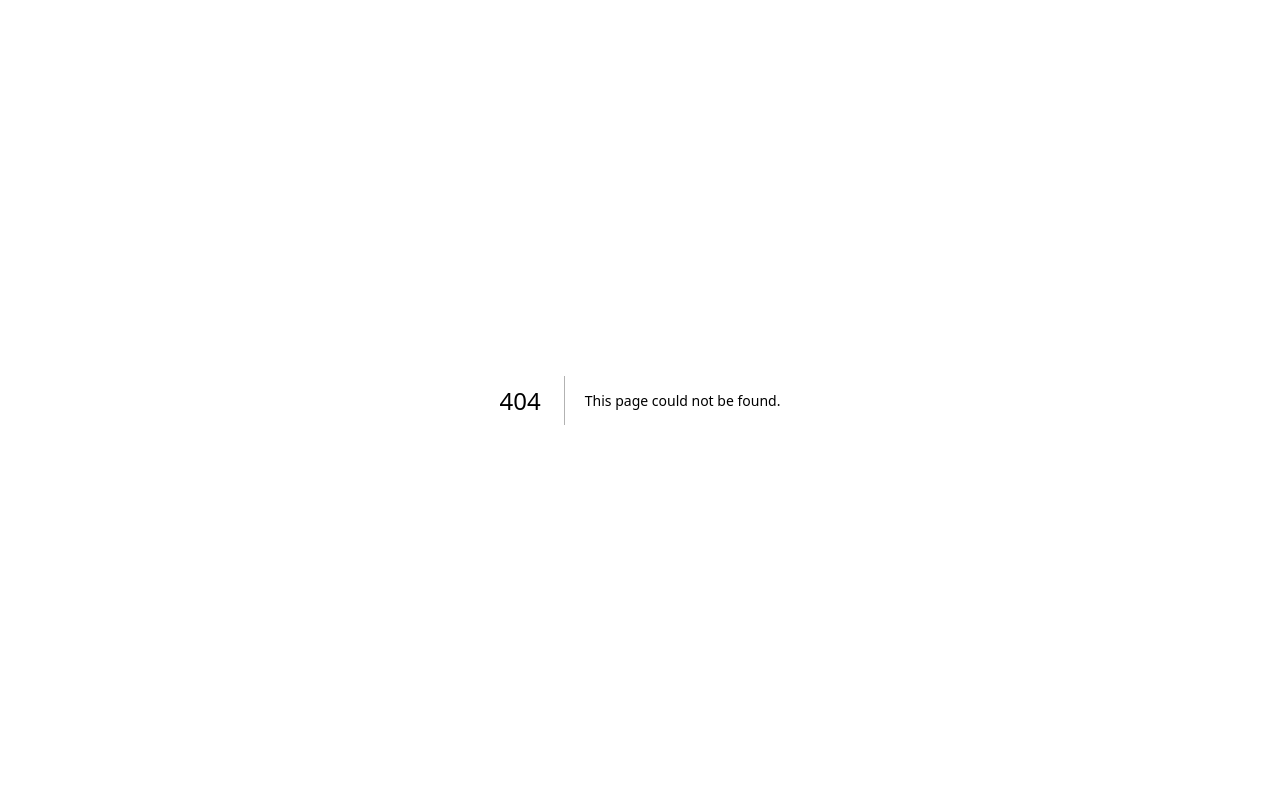
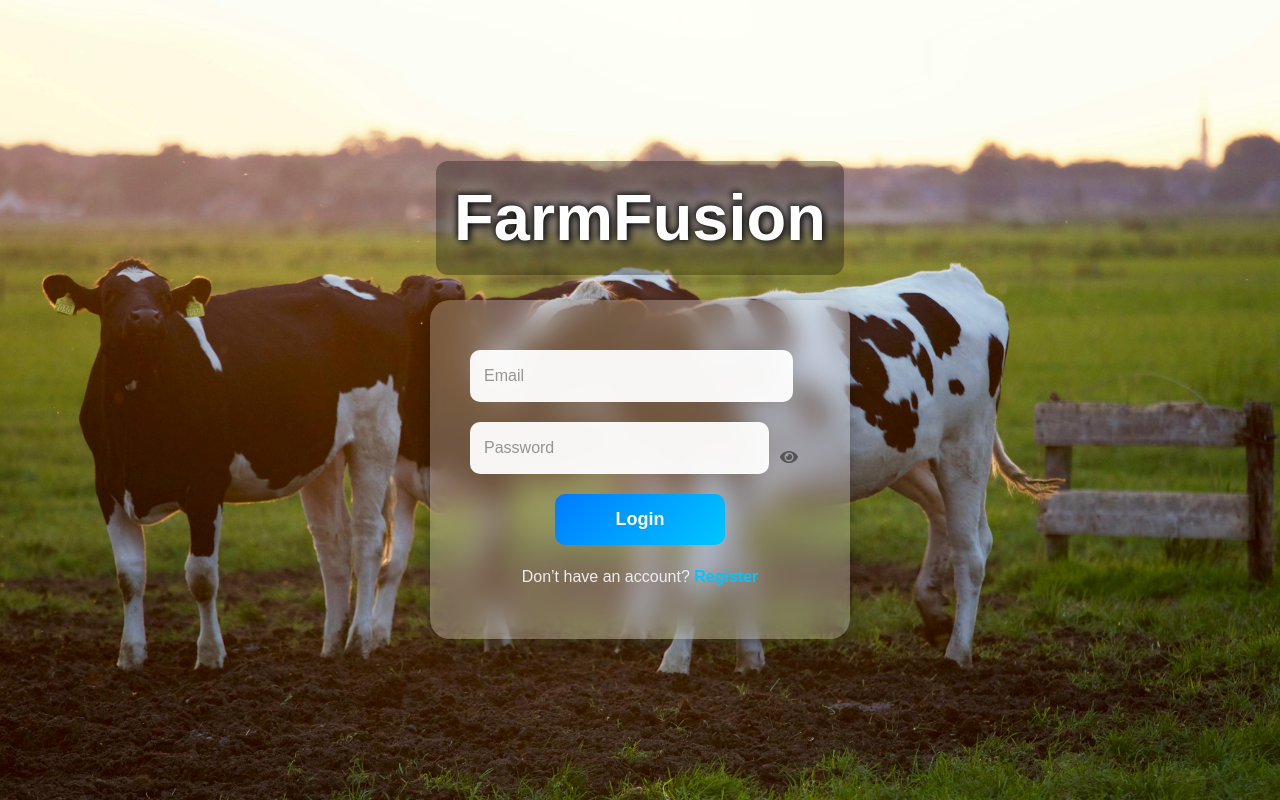
Before and after one commit to ali-khan-23/Farm, a Next.js app: page /login in a window 1280 px wide. Before the commit this address had no page. Built offline with nearby package versions, Linux system fonts and the light colour scheme.

Commit message:
Added FarmNow login page

```diff
--- /dev/null
+++ b/app/login/login.css
@@ -0,0 +1,142 @@
+/* Full-page container */
+.auth-container {
+  display: flex;
+  flex-direction: column;
+  justify-content: center;
+  align-items: center;
+  height: 100vh;
+  background-size: cover;
+  background-position: center;
+  position: relative;
+  z-index: 1;
+  font-family: "Poppins", sans-serif;
+}
+
+.auth-container::before {
+  content: "";
+  position: absolute;
+  top: 0;
+  left: 0;
+  width: 100%;
+  height: 100%;
+  z-index: -1;
+}
+
+/* Title */
+.farmfusion-title {
+  font-size: 65px;
+  font-weight: 900;
+  color: #fff;
+  margin-bottom: 25px;
+  position: relative;
+  z-index: 2;
+  text-shadow:
+    3px 3px 8px rgba(0, 0, 0, 1),
+    -2px -2px 6px rgba(0, 0, 0, 0.8),
+    0 0 20px rgba(255, 255, 255, 0.8);
+  background: rgba(0, 0, 0, 0.3);
+  padding: 8px 18px;
+  border-radius: 12px;
+  display: inline-block;
+}
+
+/* Glassy login form */
+.auth-form {
+  background: rgba(255, 255, 255, 0.25);
+  backdrop-filter: blur(14px);
+  -webkit-backdrop-filter: blur(14px);
+  padding: 50px 40px;
+  border-radius: 20px;
+  box-shadow: 0 8px 25px rgba(0, 0, 0, 0.35);
+  width: 420px;
+  text-align: center;
+  color: #fff;
+  transition: transform 0.3s ease-in-out;
+}
+
+.auth-form:hover {
+  transform: scale(1.02);
+}
+
+.auth-form input {
+  display: block;
+  width: 95%;
+  padding: 14px;
+  margin-bottom: 20px;
+  border-radius: 10px;
+  border: none;
+  font-size: 16px;
+  outline: none;
+  background: rgba(255, 255, 255, 0.95);
+  color: #333;
+  transition: all 0.3s ease;
+}
+
+.auth-form input:focus {
+  border: 2px solid #007bff;
+  background: #fff;
+}
+
+/* Button */
+.auth-form button {
+  width: 50%;
+  padding: 12px 5px;
+  background: linear-gradient(135deg, #007bff, #00c6ff);
+  border: none;
+  color: white;
+  font-size: 18px;
+  font-weight: 600;
+  border-radius: 10px;
+  cursor: pointer;
+  transition: all 0.3s ease-in-out;
+}
+
+.auth-form button:hover {
+  background: linear-gradient(135deg, #0056b3, #0099cc);
+  transform: scale(1.05);
+}
+
+/* Paragraph & link */
+.auth-form p {
+  margin-top: 20px;
+  color: #eee;
+}
+
+.auth-form a {
+  color: #00c6ff;
+  text-decoration: none;
+  font-weight: 600;
+  transition: color 0.3s;
+}
+
+.auth-form a:hover {
+  color: #fff;
+}
+
+/* Password eye icon */
+.password-wrapper {
+  position: relative;
+  width: 100%;
+}
+
+.password-wrapper input {
+  width: 88%;
+  padding-right: 45px;
+}
+
+.eye-icon {
+  position: absolute;
+  right: 12px;
+  top: 50%;
+  background: none;
+  border: none;
+  cursor: pointer;
+  font-size: 18px;
+  color: #555;
+}
+
+.register-link {
+  color: #ffffff;
+  font-weight: 600;
+  text-decoration: none;
+}
--- /dev/null
+++ b/app/login/page.tsx
@@ -0,0 +1,66 @@
+"use client";
+
+import React, { useState } from "react";
+import { FaEye, FaEyeSlash } from "react-icons/fa";
+import "./login.css"; // ✅ same folder, lowercase name
+import cowBg from "./public/cows.jpg";
+
+
+export default function Login() {
+  const [email, setEmail] = useState("");
+  const [password, setPassword] = useState("");
+  const [showPassword, setShowPassword] = useState(false);
+
+  const handleLogin = (e: React.FormEvent) => {
+    e.preventDefault();
+    alert(`Email: ${email}\nPassword: ${password}`);
+  };
+
+  return (
+    <div
+      className="auth-container"
+      style={{
+        backgroundImage:
+          "url('cows.jpg')",
+      }}
+    >
+      <div className="overlay"></div>
+      <h2 className="farmfusion-title">FarmFusion</h2>
+
+      <form onSubmit={handleLogin} className="auth-form">
+        <input
+          type="email"
+          placeholder="Email"
+          value={email}
+          onChange={(e) => setEmail(e.target.value)}
+          required
+        />
+
+        <div className="password-wrapper">
+          <input
+            type={showPassword ? "text" : "password"}
+            placeholder="Password"
+            value={password}
+            onChange={(e) => setPassword(e.target.value)}
+            required
+          />
+          <span
+            className="eye-icon"
+            onClick={() => setShowPassword(!showPassword)}
+          >
+            {showPassword ? <FaEyeSlash /> : <FaEye />}
+          </span>
+        </div>
+
+        <button type="submit">Login</button>
+
+        <p>
+          Don’t have an account?{" "}
+          <a href="/register" className="register-link">
+            Register
+          </a>
+        </p>
+      </form>
+    </div>
+  );
+}
```
Also changed, not shown: package.json (+5 -4 lines), public/cows.jpg (added), 1 other file (tests, documents, lock files or other folders).
